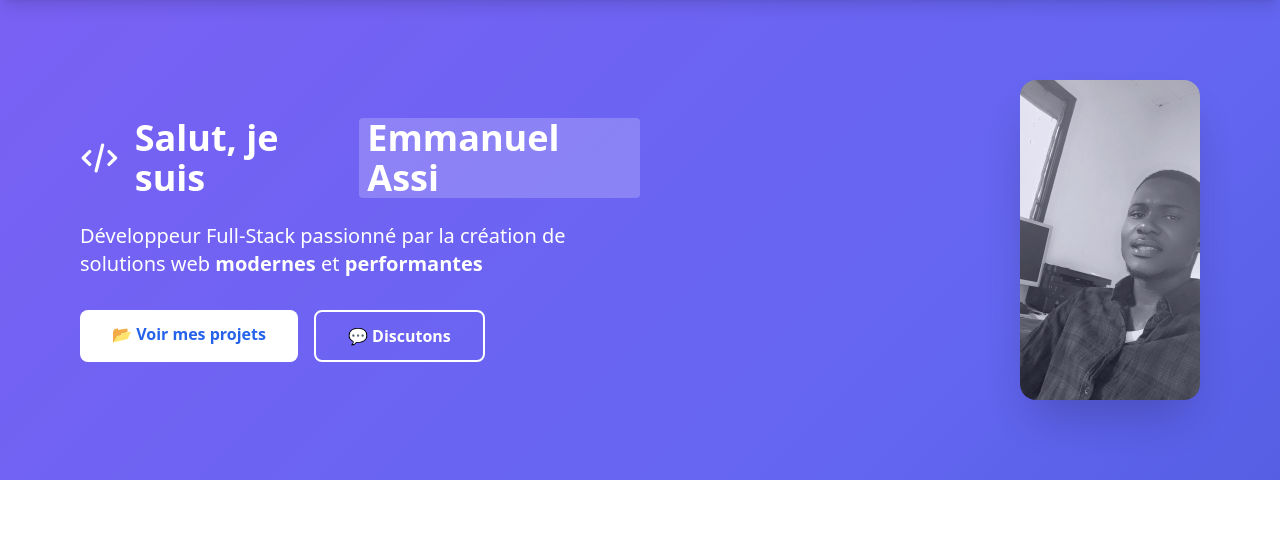
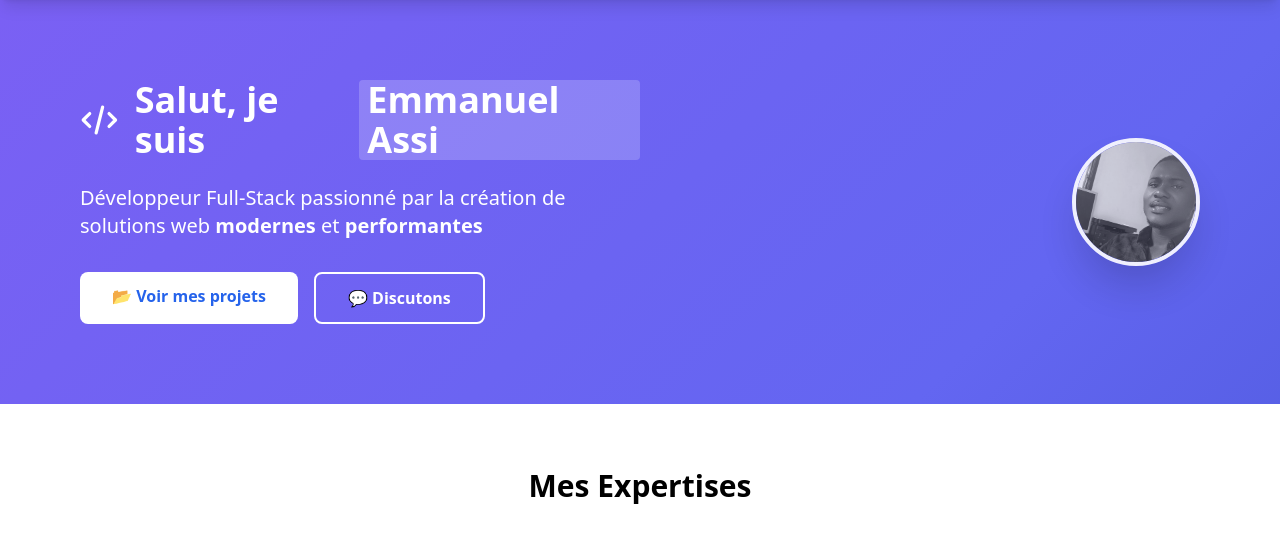
Before and after one commit to Lebon24/mon_site_personnel, a Django app: page / in a window 1280 px wide. Shown: the part 100-642 px from the top of the page. Run offline with Django 5.2, Linux system fonts and the light colour scheme; data that the repository does not hold is empty; some libraries are stand-ins or nearby versions.

Commit message:
Update profile image size and styling

```diff
--- a/templates/main/accueil.html
+++ b/templates/main/accueil.html
@@ -36,7 +36,7 @@
                 <div class="relative">
                     <img src="/static/images/photo-profil.JPG"
                          alt="Emmanuel Assi - Développeur Full-Stack"
-                         class="w-50 h-80 object-cover rounded-2xl shadow-2xl hover-scale transition-transform duration-300 opacity-90">
+                         class="w-32 h-32 object-cover rounded-full shadow-2xl hover-scale transition-transform duration-300 opacity-90 border-4 border-white">
                     <!-- Effet décoratif -->
                     <div class="absolute -inset-4 bg-blue-500/20 rounded-2xl -z-10"></div>
                 </div>
```
